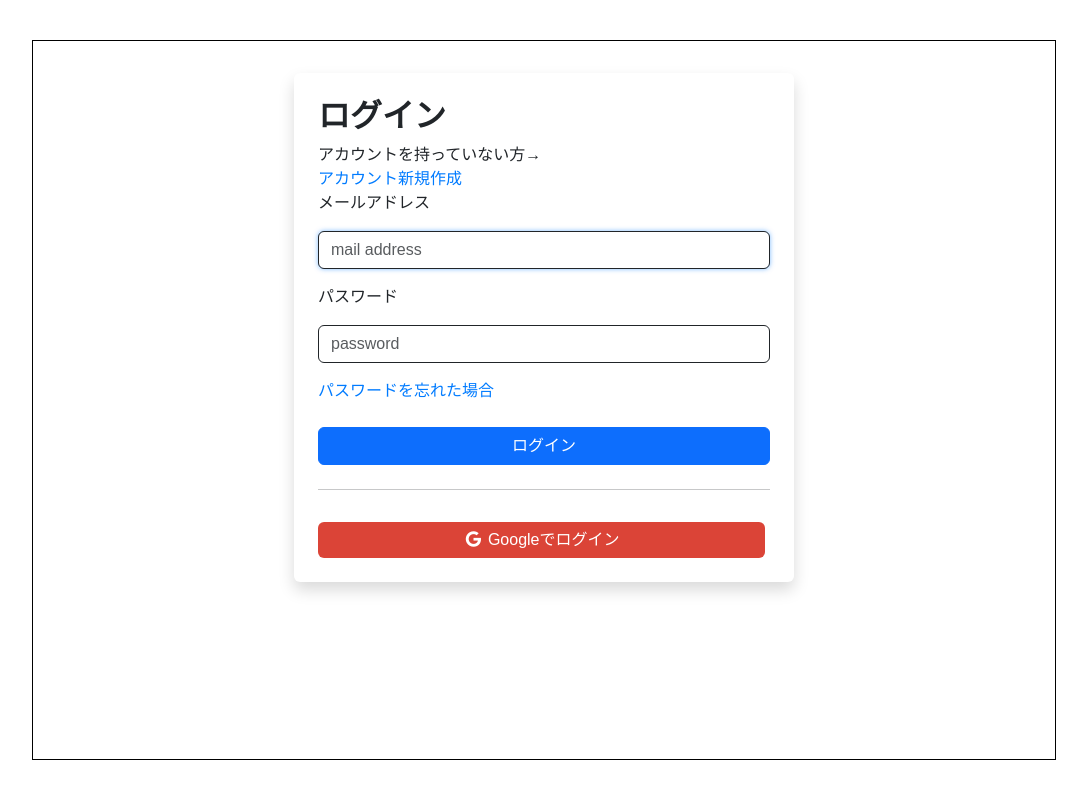
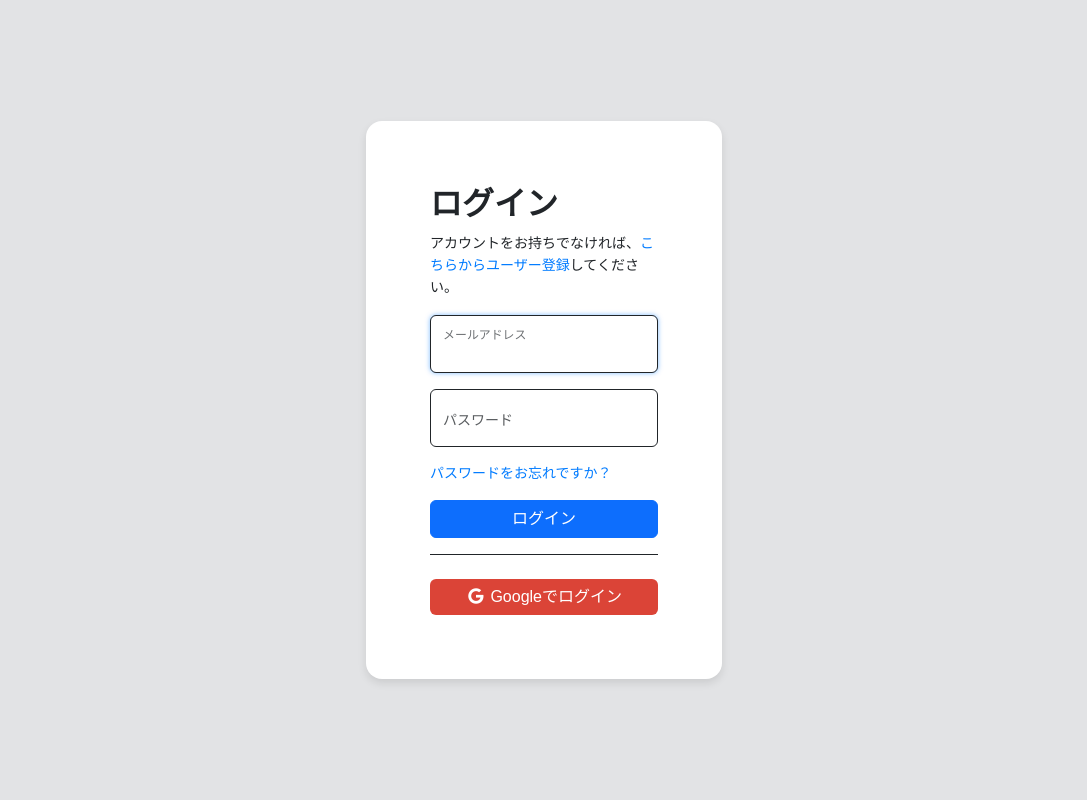
Before and after one commit to dghnts/blogsite, a Django app: page /accounts/login/ in a window 1280 px wide. Shown: the whole page, without its empty margins (96-1183 px from the left). Run offline with Django 4.2, Linux system fonts and the light colour scheme.

Commit message:
ログインページのレイアウト修正 #6

```diff
--- a/blog/views.py
+++ b/blog/views.py
@@ -503,7 +503,7 @@ class SettingsView(LoginRequiredMixin, View):
     def get(self, request, *args, **kwargs):
         context = {}
         context["notify_categories"] = NotifyCategory.objects.all()
-        print(request.user.icon.path)
+        # print(request.user.icon.path)
         return render(request, "blog/settings.html", context)
 
     def post(self, request, *args, **kwargs):
--- a/static/blog/css/auth.css
+++ b/static/blog/css/auth.css
@@ -1,48 +1,39 @@
 body {
+    position: relative;
+    display: flex;
+    min-height: 100vh;
+    flex-direction: column;
     background-color: var(--background-color);
     color: var(--text-color);
-    position: relative;
-    height: 100vh;
-    width: 100vw;
 }
 
-main {
-    position: absolute;
-
-    height: 90vh;
-    width: 80vw;
-
-    top: 50%;
-    left: 50%;
-    transform: translate(-50%, -50%);
-
-    border: solid 1px black;
-
-    padding: 2rem;
+a {
+    font-weight: 500;
 }
 
+.login_container {
+    flex-grow: 0;
+}
 /* カードのスタイル */
 .card {
+    display: flex;
     background-color: #fff;
     border: none;
-    border-radius: 0.5rem;
+    border-radius: 1rem;
     box-shadow: 0 4px 8px rgba(0, 0, 0, 0.1);
     transition: transform 0.3s, box-shadow 0.3s;
+    padding: 3rem;
 }
 
-.card:hover {
-    transform: translateY(-5px);
-    box-shadow: 0 8px 16px rgba(0, 0, 0, 0.2);
+.login_form {
+    padding-bottom: 1rem;
+    margin-bottom: 1rem;
+    border-bottom: 0.1rem solid;
 }
 
-@media (max-width: 768px) {
-    .card {
-        padding: 1rem;
-    }
-
-    .card-body {
-        padding: 1rem;
-    }
+.signup_message {
+    margin-top: 0.25rem;
+    font-size: 0.875em;
 }
 
 /* ボタンのホバーエフェクト */
--- a/static/blog/css/color.css
+++ b/static/blog/css/color.css
@@ -1,7 +1,7 @@
 :root {
     --primary-color: #007bff;
     --secondary-color: #6c757d32;
-    --background-color: #fff;
+    --background-color: var(--secondary-color);
     --text-color: #333;
     --accent-color: #c23321;
 }
--- a/templates/registration/base.html
+++ b/templates/registration/base.html
@@ -20,8 +20,6 @@
         {% block extra_head %}{% endblock %}
     </head>
     <body>
-        <main>
-            {% block main %}{% endblock %}
-        </main>
+        {% block main %}{% endblock %}
     </body>
 </html>
--- a/templates/registration/login.html
+++ b/templates/registration/login.html
@@ -1,29 +1,35 @@
 {% extends "registration/base.html" %}
 {% block main %}
-    <div class="container-fluid d-flex justify-content-center align-items-center">
-        <div class="card shadow p-4 mb-5 bg-white rounded"
-             style="max-width: 500px;
-                    width:100%">
-            <h2>ログイン</h2>
-            アカウントを持っていない方→<a href="{% url 'signup' %}">アカウント新規作成</a>
+    <div class="d-flex flex-grow-1 justify-content-center align-items-center">
+        <div class="container login_container">
+            <div class="row justify-content-center">
+                <div class="col col-lg-4">
+                    <div class="card">
+                        <div class="card-body">
+                            <h1 class="fs-2">ログイン</h1>
+                            <p class="signup_message">
+                                アカウントをお持ちでなければ、<a href="{% url 'signup' %}">こちらからユーザー登録</a>してください。
+                            </p>
+                            {% comment "" %}
                                 {% if form.errors %}<div class="alert alert-danger mt-2" role="alert">ユーザー名またはパスワードが間違っています。</div>{% endif %}
-            <form class="col-12" method="post" action="{% url 'login' %}">
+                            {% endcomment %}
+                            <form method="post" action="{% url 'login' %}" class="login_form">
+                                <div class="form_body">
                                     {% csrf_token %}
-                <div class="mb-3">
-                    <label for="id_username" class="form-label">メールアドレス</label>
+                                    <div class="form-floating mb-3">
                                         <input class="form-control border-dark my-2"
                                                type="text"
-                           name="username"
+                                               name="email"
                                                autofocus=""
                                                autocapitalize="none"
-                           autocomplete="username"
+                                               autocomplete="email"
                                                maxlength="254"
                                                required
-                           id="id_username"
+                                               id="email"
                                                placeholder="mail address">
+                                        <label for="email" class="form-text">メールアドレス</label>
                                     </div>
-                <div class="mb-3">
-                    <label for="id_password" class="form-label">パスワード</label>
+                                    <div class="form-floating mb-3">
                                         <input class="form-control border-dark my-2"
                                                type="password"
                                                name="password"
@@ -31,12 +37,18 @@
                                                required
                                                id="id_password"
                                                placeholder="password">
+                                        <label for="id_password" class="form-text">パスワード</label>
+
                                     </div>
-                <a href="{% url 'password_reset' %}" class="d-block my-2">パスワードを忘れた場合</a>
+                                    <div class="form-text">
+                                        <a href="{% url 'password_reset' %}">パスワードをお忘れですか？</a>
+                                    </div>
+                                </div>
+                                <div class="form_footer">
                                     <button class="btn btn-primary w-100 mt-3" type="submit">ログイン</button>
+                                </div>
                             </form>
-            <hr class="my-4">
-            <div class="d-flex justify-content-center">
+                            <div>
                                 <a href="{% url 'social:begin' 'google-oauth2' %}"
                                    id="google_login"
                                    class="btn btn-google w-100 mt-2">
@@ -45,4 +57,8 @@
                             </div>
                         </div>
                     </div>
+                </div>
+            </div>
+        </div>
+    </div>
 {% endblock %}
```
Lines whose indentation alone changed are shown as unchanged.
